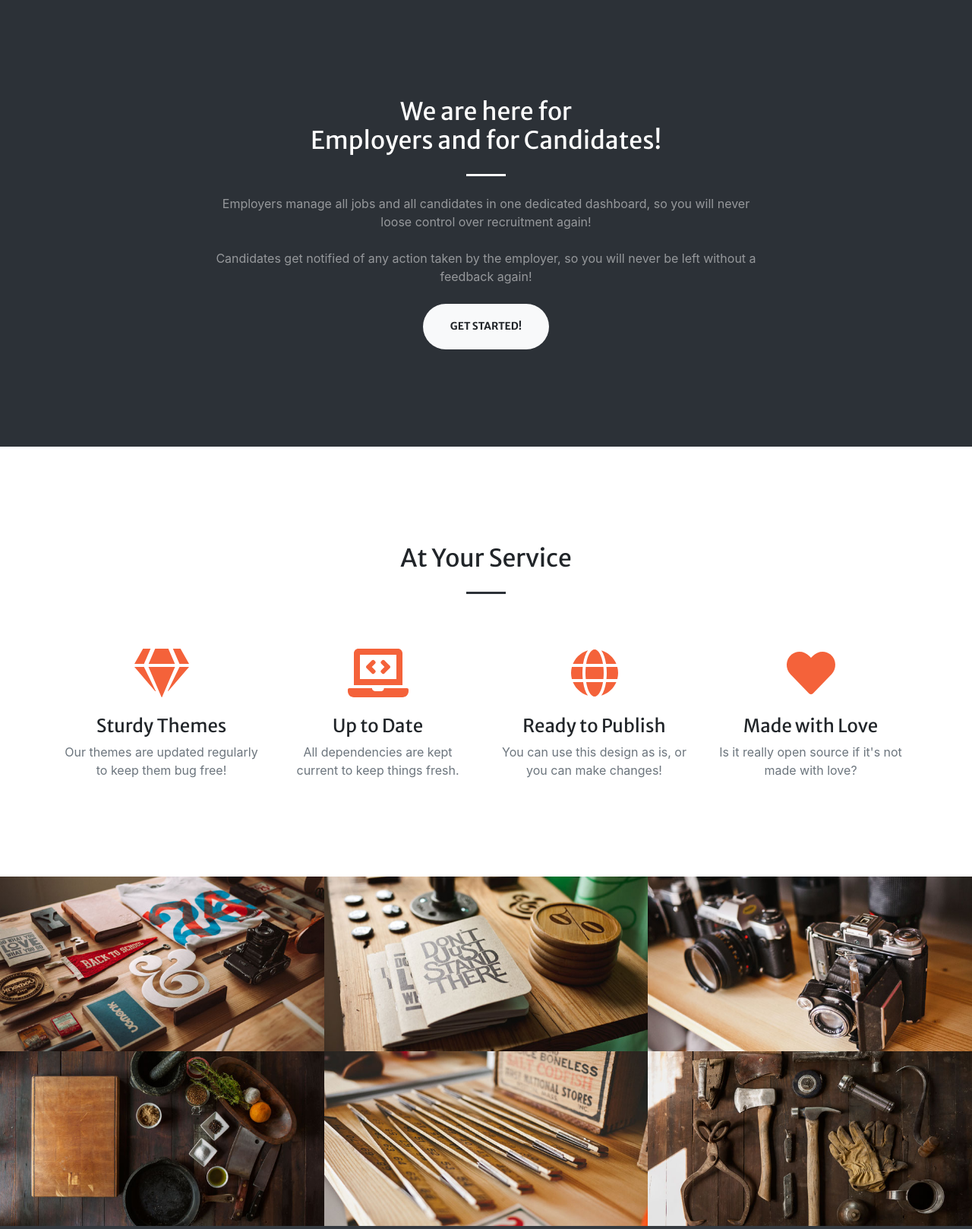
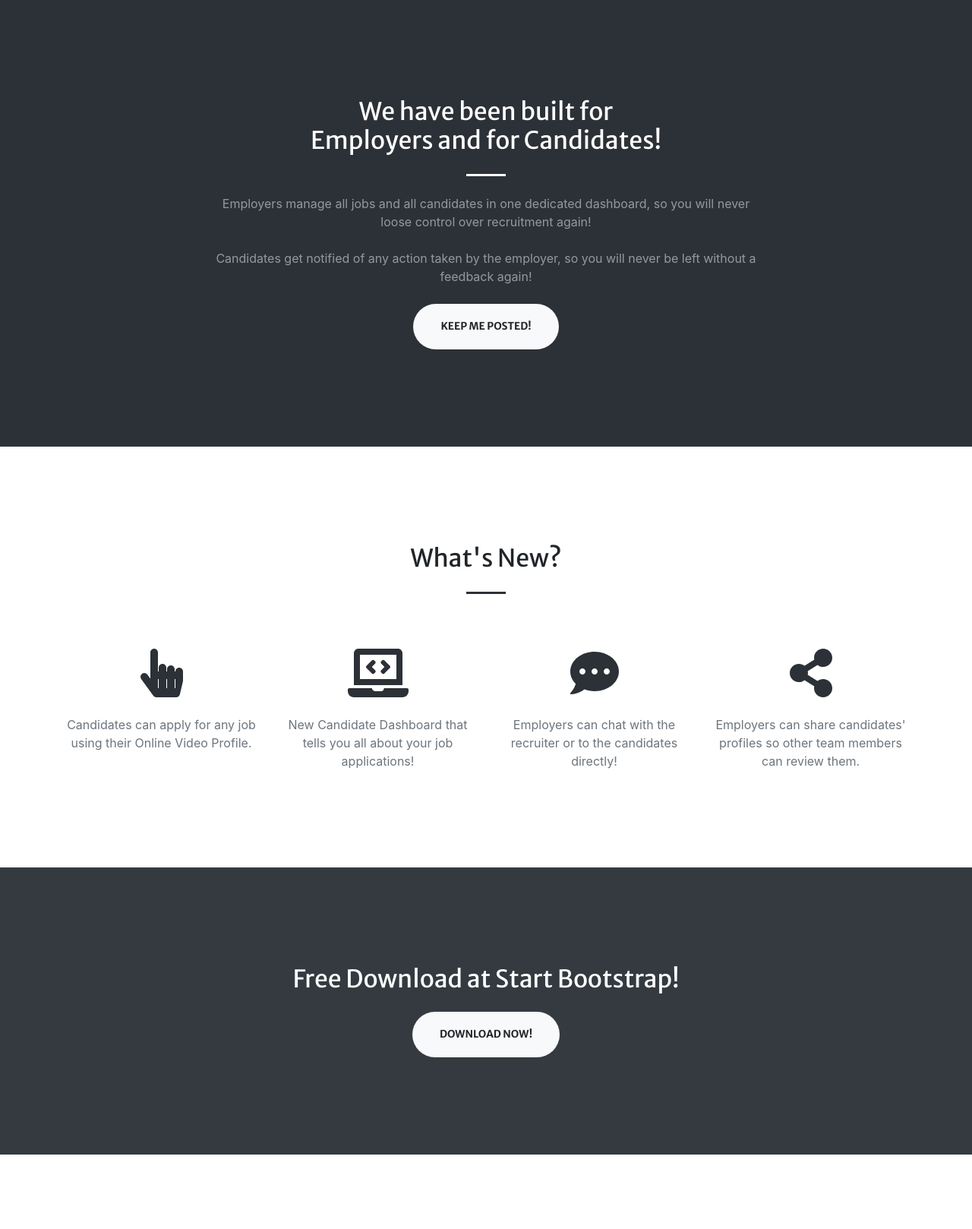
Before and after one commit to aline-fiorini/startbootstrap-landingpage, a plain HTML site: page index.html in a window 1280 px wide. Shown: the part 800-2418 px from the top of the page at 76% size. Drawn offline with nearby package versions, Linux system fonts and the light colour scheme.

Commit message:
what's new and contact sections done

```diff
--- a/index.html
+++ b/index.html
@@ -26,8 +26,8 @@
                 <div class="collapse navbar-collapse" id="navbarResponsive">
                     <ul class="navbar-nav ml-auto my-2 my-lg-0">
                         <li class="nav-item"><a class="nav-link js-scroll-trigger" href="#about">About</a></li>
-                        <li class="nav-item"><a class="nav-link js-scroll-trigger" href="#services">Services</a></li>
-                        <li class="nav-item"><a class="nav-link js-scroll-trigger" href="#portfolio">Industries</a></li>
+                        <li class="nav-item"><a class="nav-link js-scroll-trigger" href="#services">What's New?</a></li>
+                        <!--<li class="nav-item"><a class="nav-link js-scroll-trigger" href="#portfolio">Industries</a></li> -->
                         <li class="nav-item"><a class="nav-link js-scroll-trigger" href="#contact">Contact</a></li>
                     </ul>
                 </div>
@@ -38,7 +38,7 @@
             <div class="container h-100">
                 <div class="row h-100 align-items-center justify-content-center text-center">
                     <div class="col-lg-10 align-self-end">
-                        <h1 class="text-uppercase text-white font-weight-bold">Instantly Hiring</h1>
+                        <h1 class="text-uppercase text-white font-weight-bold">Instant Hiring</h1>
                         <hr class="divider my-4" />
                     </div>
                     <div class="col-lg-8 align-self-baseline">
@@ -53,54 +53,54 @@
             <div class="container">
                 <div class="row justify-content-center">
                     <div class="col-lg-8 text-center">
-                        <h2 class="text-white mt-0">We are here for </br> Employers and for Candidates!</h2>
+                        <h2 class="text-white mt-0">We have been built for </br> Employers and for Candidates!</h2>
                         <hr class="divider light my-4" />
                         <p class="text-white-50 mb-4">Employers manage all jobs and all candidates in one dedicated dashboard, so you will never loose control over recruitment again!</p>
                         <p class="text-white-50 mb-4">Candidates get notified of any action taken by the employer, so you will never be left without a feedback again!</p>
-                        <a class="btn btn-light btn-xl js-scroll-trigger" href="#services">Get Started!</a>
+                        <a class="btn btn-light btn-xl js-scroll-trigger" href="#services">Keep Me Posted!</a>
                     </div>
                 </div>
             </div>
         </section>
-        <!-- Services-->
+        <!-- What's New? section-->
         <section class="page-section" id="services">
             <div class="container">
-                <h2 class="text-center mt-0">At Your Service</h2>
+                <h2 class="text-center mt-0">What's New?</h2>
                 <hr class="divider my-4" />
                 <div class="row">
                     <div class="col-lg-3 col-md-6 text-center">
                         <div class="mt-5">
-                            <i class="fas fa-4x fa-gem text-primary mb-4"></i>
-                            <h3 class="h4 mb-2">Sturdy Themes</h3>
-                            <p class="text-muted mb-0">Our themes are updated regularly to keep them bug free!</p>
+                            <i class="fas fa-4x fa-hand-pointer text-primary mb-4"></i>
+                            <!--<h3 class="h4 mb-2">For Candidates</h3> -->
+                            <p class="text-muted mb-0">Candidates can apply for any job using their Online Video Profile.</p>
                         </div>
                     </div>
                     <div class="col-lg-3 col-md-6 text-center">
                         <div class="mt-5">
                             <i class="fas fa-4x fa-laptop-code text-primary mb-4"></i>
-                            <h3 class="h4 mb-2">Up to Date</h3>
-                            <p class="text-muted mb-0">All dependencies are kept current to keep things fresh.</p>
+                           <!--  <h3 class="h4 mb-2">For Candidates</h3> -->
+                            <p class="text-muted mb-0">New Candidate Dashboard that tells you all about your job applications!</p>
                         </div>
                     </div>
                     <div class="col-lg-3 col-md-6 text-center">
                         <div class="mt-5">
-                            <i class="fas fa-4x fa-globe text-primary mb-4"></i>
-                            <h3 class="h4 mb-2">Ready to Publish</h3>
-                            <p class="text-muted mb-0">You can use this design as is, or you can make changes!</p>
+                            <i class="fas fa-4x fa-comment-dots text-primary mb-4"></i>
+                           <!-- <h3 class="h4 mb-2">Ready to Publish</h3> -->
+                            <p class="text-muted mb-0">Employers can chat with the recruiter or to the candidates directly!</p>
                         </div>
                     </div>
                     <div class="col-lg-3 col-md-6 text-center">
                         <div class="mt-5">
-                            <i class="fas fa-4x fa-heart text-primary mb-4"></i>
-                            <h3 class="h4 mb-2">Made with Love</h3>
-                            <p class="text-muted mb-0">Is it really open source if it's not made with love?</p>
+                            <i class="fas fa-4x fas fa-share-alt text-primary mb-4"></i>
+                           <!-- <h3 class="h4 mb-2">Made with Love</h3> -->
+                            <p class="text-muted mb-0">Employers can share candidates' profiles so other team members can review them.</p>
                         </div>
                     </div>
                 </div>
             </div>
         </section>
         <!-- Portfolio-->
-        <div id="portfolio">
+        <!-- <div id="portfolio">
             <div class="container-fluid p-0">
                 <div class="row no-gutters">
                     <div class="col-lg-4 col-sm-6">
@@ -160,6 +160,7 @@
                 </div>
             </div>
         </div>
+    -->
         <!-- Call to action-->
         <section class="page-section bg-dark text-white">
             <div class="container text-center">
@@ -180,18 +181,18 @@
                 <div class="row">
                     <div class="col-lg-4 ml-auto text-center mb-5 mb-lg-0">
                         <i class="fas fa-phone fa-3x mb-3 text-muted"></i>
-                        <div>+1 (555) 123-4567</div>
+                        <div>+971 52 690 1886</div>
                     </div>
                     <div class="col-lg-4 mr-auto text-center">
                         <i class="fas fa-envelope fa-3x mb-3 text-muted"></i
-                        ><!-- Make sure to change the email address in BOTH the anchor text and the link target below!--><a class="d-block" href="mailto:contact@yourwebsite.com">contact@yourwebsite.com</a>
+                        ><!-- Make sure to change the email address in BOTH the anchor text and the link target below!--><a class="d-block" href="mailto:contact@yourwebsite.com">aline@tapetalent.com</a>
                     </div>
                 </div>
             </div>
         </section>
         <!-- Footer-->
         <footer class="bg-light py-5">
-            <div class="container"><div class="small text-center text-muted">Copyright © 2020 - Start Bootstrap</div></div>
+            <div class="container"><div class="small text-center text-muted">Copyright © 2020 - Tapetalent</div></div>
         </footer>
         <!-- Bootstrap core JS-->
         <script src="https://cdnjs.cloudflare.com/ajax/libs/jquery/3.5.1/jquery.min.js"></script>
```
Also changed, not shown: css/styles.css.
